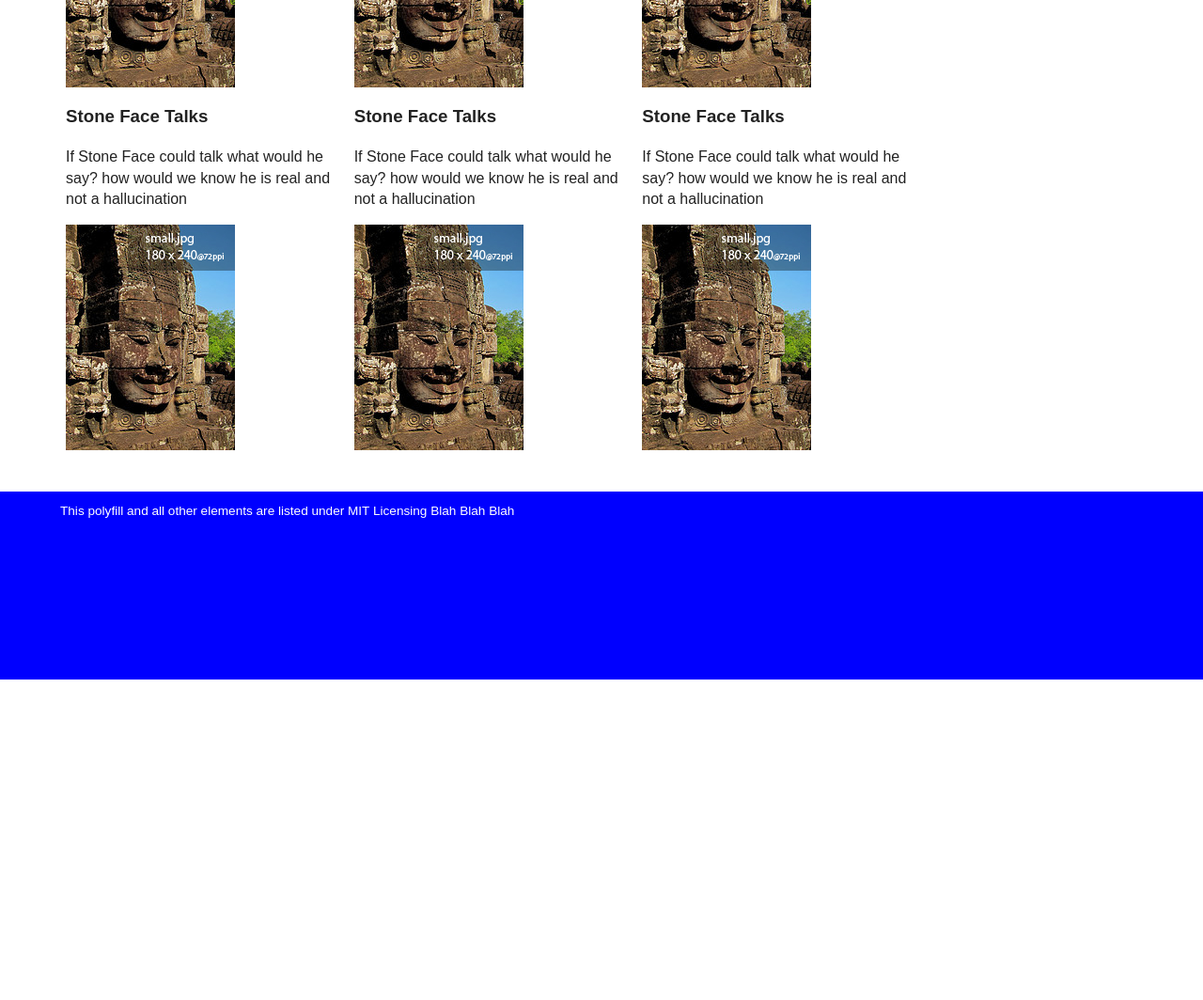
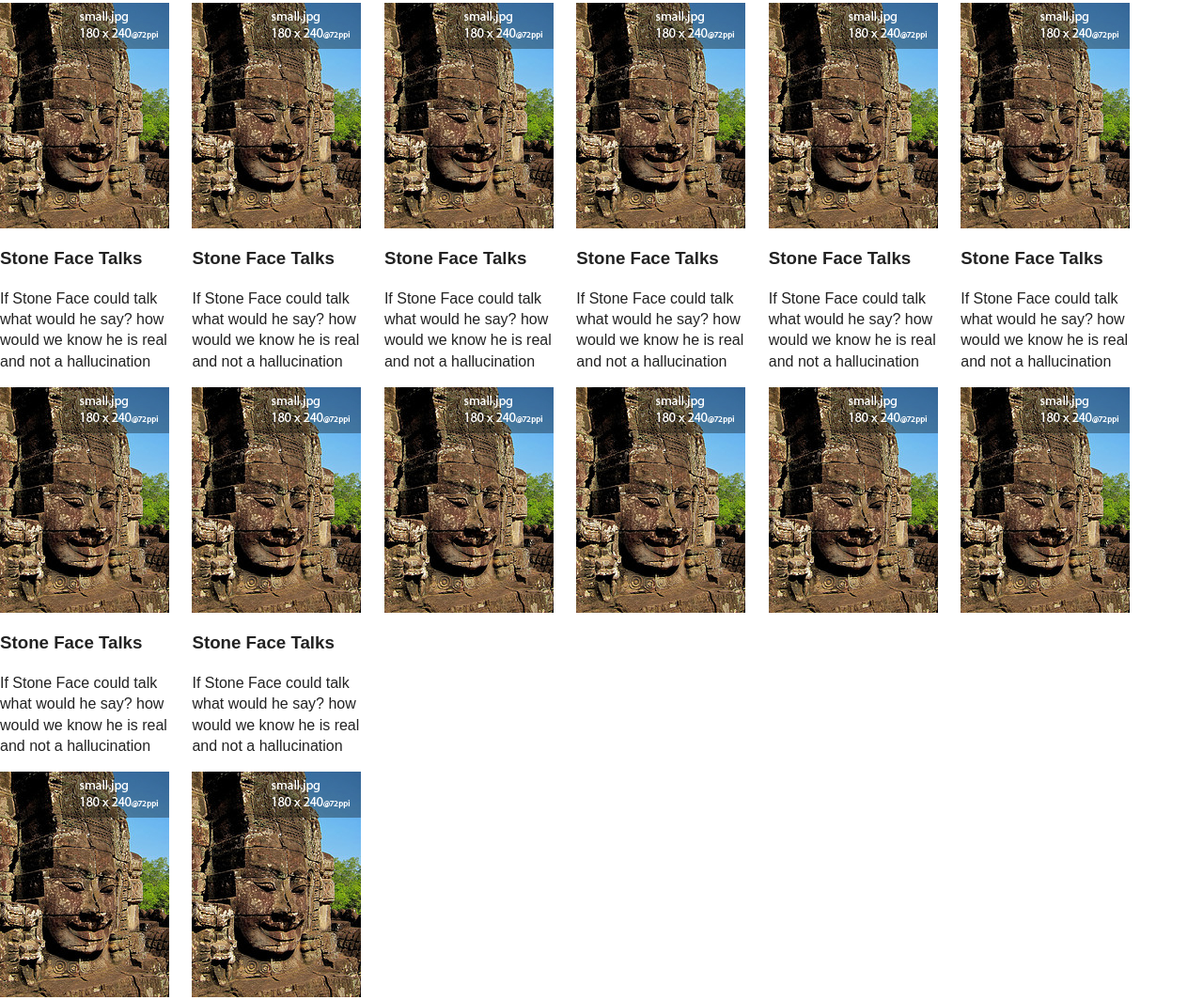
Before and after one commit to scottjehl/picturefill, a plain HTML site: page index.html in a window 1280 px wide. Shown: the part 918-1982 px from the top of the page at 94% size. Before the commit the page ends 1641 px from the top, so only its background shows below. Drawn offline with Linux system fonts and the light colour scheme.

Commit message:
updated styles and added more images to sub content section

```diff
--- a/index.html
+++ b/index.html
@@ -18,8 +18,9 @@
 
 			<article>
 				<div data-picture data-alt="A giant stone face at The Bayon temple in Angkor Thom, Cambodia">
-					<div data-src="external/imgs/small.jpg" data-media="(min-width: 320px)"></div>
-					<div data-src="external/imgs/medium.jpg" data-media="(min-width: 400px)"></div>
+					<div data-src="external/imgs/small.jpg" data-media="(min-width: 200px)"></div>
+					<div data-src="external/imgs/medium.jpg" data-media="(min-width: 320px)"></div>
+					<div data-src="external/imgs/large.jpg" data-media="(min-width: 800px)"></div>
 
 					<!-- Fallback content for non-JS browsers. Same img src as the initial, unqualified source element. -->
 					<noscript><img src="external/imgs/small.jpg" alt="A giant stone face at The Bayon temple in Angkor Thom, Cambodia"></noscript>
@@ -29,7 +30,7 @@
 			<aside role="complementary">
 				<h3>Tell A Story With Your Photo</h3>
 
-				<p>Include rich descriptions such as titles, tags, location, people and more to give your photo context and a life of its own.</p>
+				<p>Include rich descriptions such as titles, tags, location, people and more to give your photo context and a life of its own. Include rich descriptions such as titles, tags, location, people and more to give your photo context and a life of its own. </p>
 
 				<h3>Select a Month</h3>
 
@@ -114,6 +115,86 @@
 					<noscript><img src="external/imgs/small.jpg" alt="A giant stone face at The Bayon temple in Angkor Thom, Cambodia"></noscript>
 				</div>
 			</article>
+
+			<article>
+				<h3>Stone Face Talks</h3>
+				<p>If Stone Face could talk what would he say? how would we know he is real and not a hallucination</p>
+				<div data-picture data-alt="A giant stone face at The Bayon temple in Angkor Thom, Cambodia">
+					<div data-src="external/imgs/small.jpg" data-media="(min-width: 320px)"></div>
+					<!-- Fallback content for non-JS browsers. Same img src as the initial, unqualified source element. -->
+					<noscript><img src="external/imgs/small.jpg" alt="A giant stone face at The Bayon temple in Angkor Thom, Cambodia"></noscript>
+				</div>
+			</article>
+
+			<article>
+				<h3>Stone Face Talks</h3>
+				<p>If Stone Face could talk what would he say? how would we know he is real and not a hallucination</p>
+				<div data-picture data-alt="A giant stone face at The Bayon temple in Angkor Thom, Cambodia">
+					<div data-src="external/imgs/small.jpg" data-media="(min-width: 320px)"></div>
+					<!-- Fallback content for non-JS browsers. Same img src as the initial, unqualified source element. -->
+					<noscript><img src="external/imgs/small.jpg" alt="A giant stone face at The Bayon temple in Angkor Thom, Cambodia"></noscript>
+				</div>
+			</article>
+
+			<article>
+				<h3>Stone Face Talks</h3>
+				<p>If Stone Face could talk what would he say? how would we know he is real and not a hallucination</p>
+				<div data-picture data-alt="A giant stone face at The Bayon temple in Angkor Thom, Cambodia">
+					<div data-src="external/imgs/small.jpg" data-media="(min-width: 320px)"></div>
+					<!-- Fallback content for non-JS browsers. Same img src as the initial, unqualified source element. -->
+					<noscript><img src="external/imgs/small.jpg" alt="A giant stone face at The Bayon temple in Angkor Thom, Cambodia"></noscript>
+				</div>
+			</article>
+
+			<article>
+				<h3>Stone Face Talks</h3>
+				<p>If Stone Face could talk what would he say? how would we know he is real and not a hallucination</p>
+				<div data-picture data-alt="A giant stone face at The Bayon temple in Angkor Thom, Cambodia">
+					<div data-src="external/imgs/small.jpg" data-media="(min-width: 320px)"></div>
+					<!-- Fallback content for non-JS browsers. Same img src as the initial, unqualified source element. -->
+					<noscript><img src="external/imgs/small.jpg" alt="A giant stone face at The Bayon temple in Angkor Thom, Cambodia"></noscript>
+				</div>
+			</article>
+
+			<article>
+				<h3>Stone Face Talks</h3>
+				<p>If Stone Face could talk what would he say? how would we know he is real and not a hallucination</p>
+				<div data-picture data-alt="A giant stone face at The Bayon temple in Angkor Thom, Cambodia">
+					<div data-src="external/imgs/small.jpg" data-media="(min-width: 320px)"></div>
+					<!-- Fallback content for non-JS browsers. Same img src as the initial, unqualified source element. -->
+					<noscript><img src="external/imgs/small.jpg" alt="A giant stone face at The Bayon temple in Angkor Thom, Cambodia"></noscript>
+				</div>
+			</article>
+
+			<article>
+				<h3>Stone Face Talks</h3>
+				<p>If Stone Face could talk what would he say? how would we know he is real and not a hallucination</p>
+				<div data-picture data-alt="A giant stone face at The Bayon temple in Angkor Thom, Cambodia">
+					<div data-src="external/imgs/small.jpg" data-media="(min-width: 320px)"></div>
+					<!-- Fallback content for non-JS browsers. Same img src as the initial, unqualified source element. -->
+					<noscript><img src="external/imgs/small.jpg" alt="A giant stone face at The Bayon temple in Angkor Thom, Cambodia"></noscript>
+				</div>
+			</article>
+
+			<article>
+				<h3>Stone Face Talks</h3>
+				<p>If Stone Face could talk what would he say? how would we know he is real and not a hallucination</p>
+				<div data-picture data-alt="A giant stone face at The Bayon temple in Angkor Thom, Cambodia">
+					<div data-src="external/imgs/small.jpg" data-media="(min-width: 320px)"></div>
+					<!-- Fallback content for non-JS browsers. Same img src as the initial, unqualified source element. -->
+					<noscript><img src="external/imgs/small.jpg" alt="A giant stone face at The Bayon temple in Angkor Thom, Cambodia"></noscript>
+				</div>
+			</article>
+
+			<article>
+				<h3>Stone Face Talks</h3>
+				<p>If Stone Face could talk what would he say? how would we know he is real and not a hallucination</p>
+				<div data-picture data-alt="A giant stone face at The Bayon temple in Angkor Thom, Cambodia">
+					<div data-src="external/imgs/small.jpg" data-media="(min-width: 320px)"></div>
+					<!-- Fallback content for non-JS browsers. Same img src as the initial, unqualified source element. -->
+					<noscript><img src="external/imgs/small.jpg" alt="A giant stone face at The Bayon temple in Angkor Thom, Cambodia"></noscript>
+				</div>
+			</article>
 		</section>
 	</section>
 
--- a/style.css
+++ b/style.css
@@ -223,6 +223,15 @@ ul {
   padding: 0;
 }
 
+* {
+  -webkit-box-sizing: border-box;
+}
+
+div[role="main"] {
+  overflow: auto;
+  padding: 0 5%:
+}
+
 
 /* ==|== primary styles =====================================================
    Header:
@@ -234,13 +243,12 @@ hgroup {
 }
 
 hgroup, footer {
-  background: blue;
+  background: rgb(0,0,50);
   width: 100%;
 }
 
 hgroup h1 {
   margin: 0;
-  padding: 0 5%;
 }
 
 hgroup h1,
@@ -250,7 +258,6 @@ hgroup small {
 
 hgroup small {
   display: block;
-  padding: 0 5%;
 }
 
 hgroup a,
@@ -267,6 +274,11 @@ hgroup a {
 /* ==|== primary styles =====================================================
    Main Content:
    ========================================================================== */
+
+hgroup h1,
+hgroup small {
+  padding: 0 5%;
+}
 
 #content, footer small {
   padding: .75em 5%;
@@ -288,37 +300,36 @@ footer {
    Media Queries:
    ========================================================================== */
 
-@media screen and (min-width: 600px) {
+@media screen and (min-width: 1025px) {
 
-  #content article {
-    float: left;
-    width: auto;
-  }
-
-  #content {
-    max-width: 1140px;
+  hgroup h1,
+  hgroup small,
+  #content,
+  footer small {
+    max-width: 1450px;
     margin: 0 auto;
-    overflow: hidden;
-  }
-
-  #content article {
-    float: left;
-    width: auto;
+    overflow: auto;
+    position:relative;
+    padding: 0;
   }
 
   #content aside {
-    float: right;
-    width: 47%;
+    position: absolute;
+    top: 0;
+    padding-left: 620px;
+    padding-right: 120px;
   }
 
   #sub-content {
+    width: 2000px
+    margin: 0 auto;
     clear: both;
     margin-bottom: 1.5em;
   }
 
   #sub-content article {
-    float: left;
-    width: 306.666666666667px;
+    display: inline-block;
+    width: 200px;
   }
 
   footer {
```
